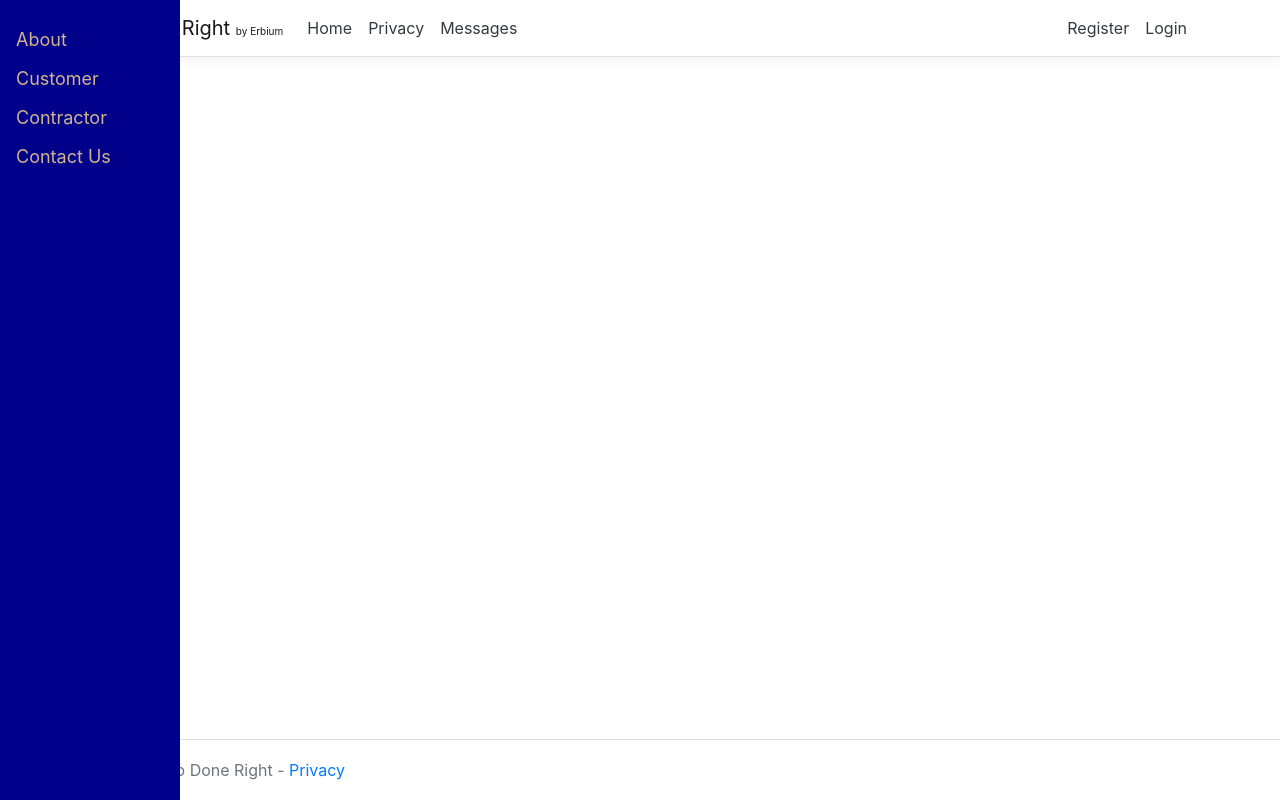
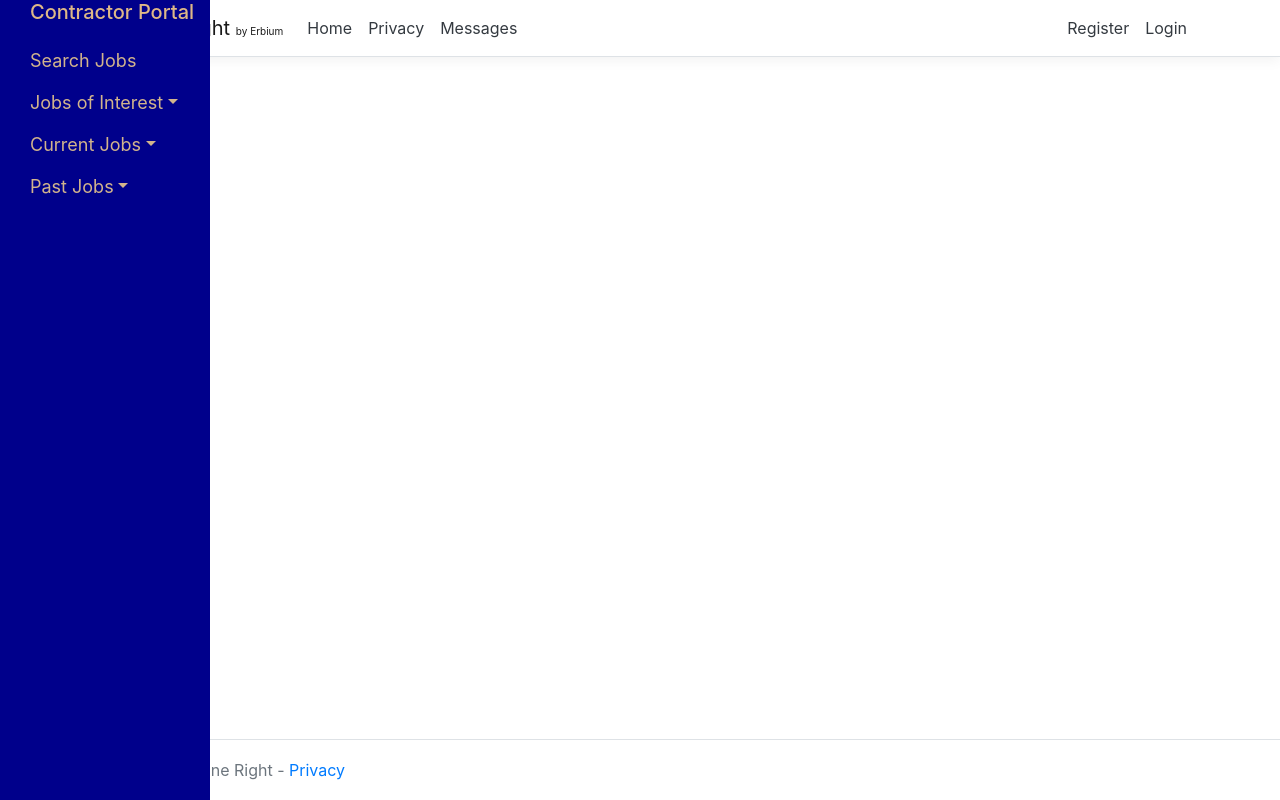
Before and after one commit to GRy82/ErbiumCapstoneRepo, an ASP.NET Core app: page /Contractors/SearchForJobNull in a window 1280 px wide. Run offline with ASP.NET Core 8, Linux system fonts and the light colour scheme; some libraries are stand-ins or nearby versions.

Commit message:
reworked text and added sideview to other Contractor views and will need to do same with respective Customer sidebar and Cust pages

```diff
--- a/ErbiumCapstone/Views/Contractors/SearchForJobNull.cshtml
+++ b/ErbiumCapstone/Views/Contractors/SearchForJobNull.cshtml
@@ -3,3 +3,65 @@
 *@
 @{
 }
+
+<div class="wrapper">
+    <!-- Sidebar -->
+    <nav id="sidebar">
+        <div class="sidebar-header">
+            <h5>Contractor Portal</h5>
+        </div>
+
+        <ul class="list-unstyled components">
+            <li>
+                <a href="#">Search Jobs</a>
+            </li>
+
+            <li class="active">
+                <a href="#interestSubmenu" data-toggle="collapse" aria-expanded="false" class="dropdown-toggle">Jobs of Interest</a>
+                <ul class="collapse list-unstyled" id="interestSubmenu">
+                    <li>
+                        <a href="#">Interest(1)</a>
+                    </li>
+                    <li>
+                        <a href="#">Interest(2)</a>
+                    </li>
+                    <li>
+                        <a href="#">Interest(3)</a>
+                    </li>
+                </ul>
+            </li>
+
+            <li>
+                <a href="#currentSubmenu" data-toggle="collapse" aria-expanded="false" class="dropdown-toggle">Current Jobs</a>
+                <ul class="collapse list-unstyled" id="currentSubmenu">
+                    <li>
+                        <a href="#">Current Job 1</a>
+                    </li>
+                    <li>
+                        <a href="#">Current Job 2</a>
+                    </li>
+                    <li>
+                        <a href="#">Current Job 3</a>
+                    </li>
+                </ul>
+            </li>
+
+            <li>
+                <a href="#pastSubmenu" data-toggle="collapse" aria-expanded="false" class="dropdown-toggle">Past Jobs</a>
+                <ul class="collapse list-unstyled" id="pastSubmenu">
+                    <li>
+                        <a href="#">Past Job 1</a>
+                    </li>
+                    <li>
+                        <a href="#">Past Job 2</a>
+                    </li>
+                    <li>
+                        <a href="#">Past Job 3</a>
+                    </li>
+                </ul>
+            </li>
+            <li>
+        </ul>
+
+    </nav>
+</div>
```
Also changed, not shown: ErbiumCapstone/Views/Contractors/SearchForJob.cshtml (+62 -0 lines), ErbiumCapstone/Views/Customers/CreateJob.cshtml (line endings or trailing spaces).
